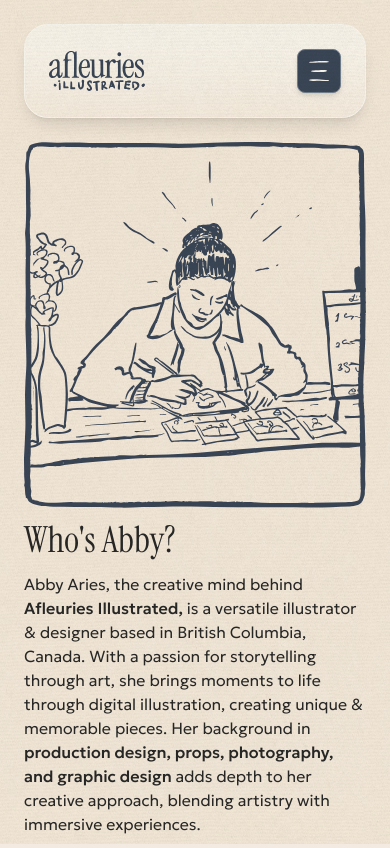
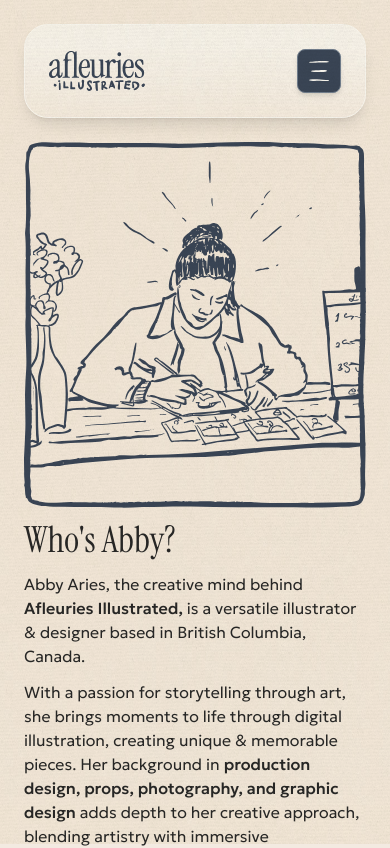
Before and after one commit to plries/afleuries, a Next.js app: page /about in a window 390 px wide. Shown: the top 848 px of the page. Built offline with nearby package versions, Linux system fonts and the light colour scheme; what react-google-recaptcha-v3 would draw is missing.

Commit message:
images in const + about page layout

```diff
--- a/app/about/page.tsx
+++ b/app/about/page.tsx
@@ -7,33 +7,34 @@ import { Heading, Paragraph } from "../components";
 export default function About() {
   return (
     <div className="col-span-full grid grid-cols-4 gap-3 pb-16 md:grid-cols-8 md:gap-4 lg:grid-cols-12">
-      <div className="col order-2 col-span-full flex flex-col gap-3 lg:col-span-5 lg:col-start-2 lg:gap-4">
+      <motion.div
+        initial={MOTION_CONFIG.INITIAL}
+        whileInView={MOTION_CONFIG.WHILE_IN_VIEW}
+        transition={MOTION_CONFIG.TRANSITION}
+        className="col-span-full lg:col-span-5 lg:col-start-2"
+      >
+        <Image
+          src={AFLEURIES_ILLUSTRATED.HERO.IMAGE.SRC}
+          width={100}
+          height={0}
+          alt={AFLEURIES_ILLUSTRATED.HERO.IMAGE.ALT}
+          className="w-full"
+        />
+      </motion.div>
+      <div className="col col-span-full flex flex-col gap-3 lg:col-span-5 lg:col-start-7 lg:gap-4">
         <Heading>{AFLEURIES_ILLUSTRATED.ABOUT.HEADING}</Heading>
         <div className="flex flex-col gap-3">
           <Paragraph>{AFLEURIES_ILLUSTRATED.ABOUT.PARAGRAPHS.ONE}</Paragraph>
+          <Paragraph>{AFLEURIES_ILLUSTRATED.ABOUT.PARAGRAPHS.TWO}</Paragraph>
           <motion.p
             initial={MOTION_CONFIG.INITIAL}
             whileInView={MOTION_CONFIG.WHILE_IN_VIEW}
             transition={MOTION_CONFIG.TRANSITION}
           >
-            {AFLEURIES_ILLUSTRATED.ABOUT.PARAGRAPHS.TWO}
+            {AFLEURIES_ILLUSTRATED.ABOUT.PARAGRAPHS.THREE}
           </motion.p>
         </div>
       </div>
-      <motion.div
-        initial={MOTION_CONFIG.INITIAL}
-        whileInView={MOTION_CONFIG.WHILE_IN_VIEW}
-        transition={MOTION_CONFIG.TRANSITION}
-        className="order-1 col-span-full lg:order-2 lg:col-span-5 lg:col-start-7"
-      >
-        <Image
-          src="/AfleuriesIllustration.svg"
-          width={100}
-          height={0}
-          alt={AFLEURIES_ILLUSTRATED.HERO.ALT}
-          className="w-full"
-        />
-      </motion.div>
     </div>
   );
 }
--- a/app/components/Sections/Hero/index.tsx
+++ b/app/components/Sections/Hero/index.tsx
@@ -13,15 +13,15 @@ export const Hero = () => {
           className="flex flex-col gap-2 text-center font-instrument text-4xl text-blue-100 md:gap-4 md:text-5xl"
         >
           <Image
-            src="/AfleuriesLogoTitle.svg"
+            src={AFLEURIES_ILLUSTRATED.HERO.LOGO.SRC}
             width={0}
             height={0}
-            alt=""
+            alt={AFLEURIES_ILLUSTRATED.HERO.LOGO.ALT}
             aria-hidden="true"
             className="mt-12 w-60 md:w-96 lg:mt-0"
           />
-          <span className="sr-only">{AFLEURIES_ILLUSTRATED.HERO.SR_ONLY}</span>
-          {AFLEURIES_ILLUSTRATED.HERO.HEADING}
+          <span className="sr-only">{AFLEURIES_ILLUSTRATED.HERO.LOGO.ALT}</span>
+          {AFLEURIES_ILLUSTRATED.HERO.LOGO.HEADING}
         </motion.h1>
       </div>
       <motion.div
@@ -31,10 +31,10 @@ export const Hero = () => {
         className="-order-2 col-span-4 col-start-1 md:col-span-8 lg:-order-1 lg:col-span-5"
       >
         <Image
-          src="/AfleuriesIllustration.svg"
+          src={AFLEURIES_ILLUSTRATED.HERO.IMAGE.SRC}
           width={100}
           height={0}
-          alt={AFLEURIES_ILLUSTRATED.HERO.ALT}
+          alt={AFLEURIES_ILLUSTRATED.HERO.IMAGE.ALT}
           className="w-full"
         />
       </motion.div>
--- a/app/const.ts
+++ b/app/const.ts
@@ -27,9 +27,15 @@ export const AFLEURIES_ILLUSTRATED = {
     },
   },
   HERO: {
-    SR_ONLY: "Afleuries Illustrated",
-    HEADING: "Live Portait Artist",
-    ALT: "Illustration of Abby",
+    LOGO: {
+      SRC: "/AfleuriesLogoTitle.svg",
+      ALT: "Afleuries Illustrated ",
+      HEADING: "Live Portait Artist",
+    },
+    IMAGE: {
+      SRC: "/AfleuriesIllustration.svg",
+      ALT: "Illustration of Abby",
+    },
   },
   EXPERIENCE: {
     HEADING: "An Interactive Experience",
@@ -219,11 +225,15 @@ export const AFLEURIES_ILLUSTRATED = {
       ONE: [
         "Abby Aries, the creative mind behind ",
         "Afleuries Illustrated, ",
-        "is a versatile illustrator & designer based in British Columbia, Canada. With a passion for storytelling through art, she brings moments to life through digital illustration, creating unique & memorable pieces. Her background in ",
+        "is a versatile illustrator & designer based in British Columbia, Canada.",
+      ],
+      TWO: [
+        "With a passion for storytelling through art, she brings moments to life through digital illustration, creating unique & memorable pieces. Her background in ",
         "production design, props, photography, and graphic design ",
         "adds depth to her creative approach, blending artistry with immersive experiences.",
       ],
-      TWO: "Constantly exploring new ways to create, Abby thrives on turning everyday moments into visual narratives—bringing a touch of artistry to every project she takes on. ",
+      THREE:
+        "Constantly exploring new ways to create, Abby thrives on turning everyday moments into visual narratives—bringing a touch of artistry to every project she takes on. ",
     },
   },
   DOODLES: {
```
